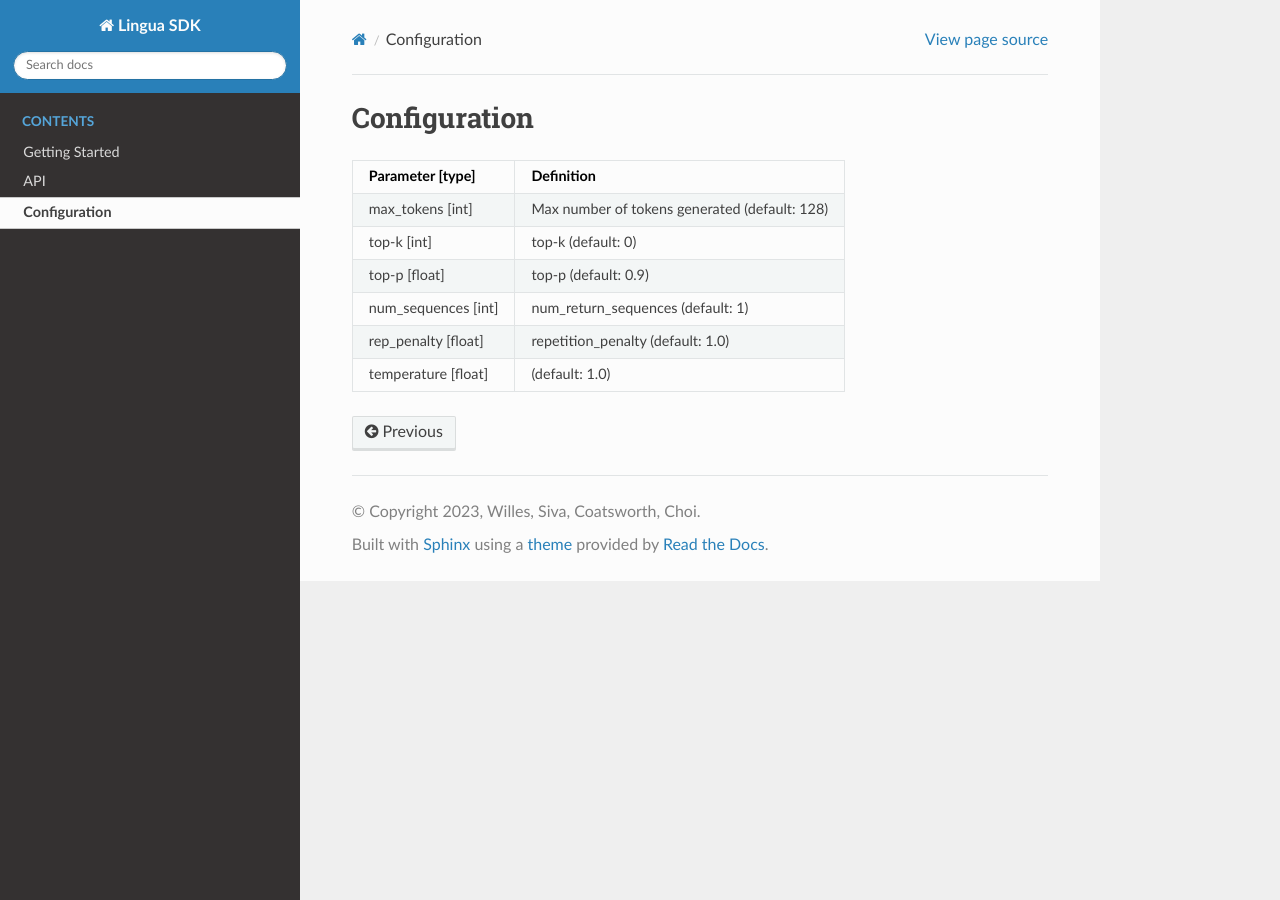
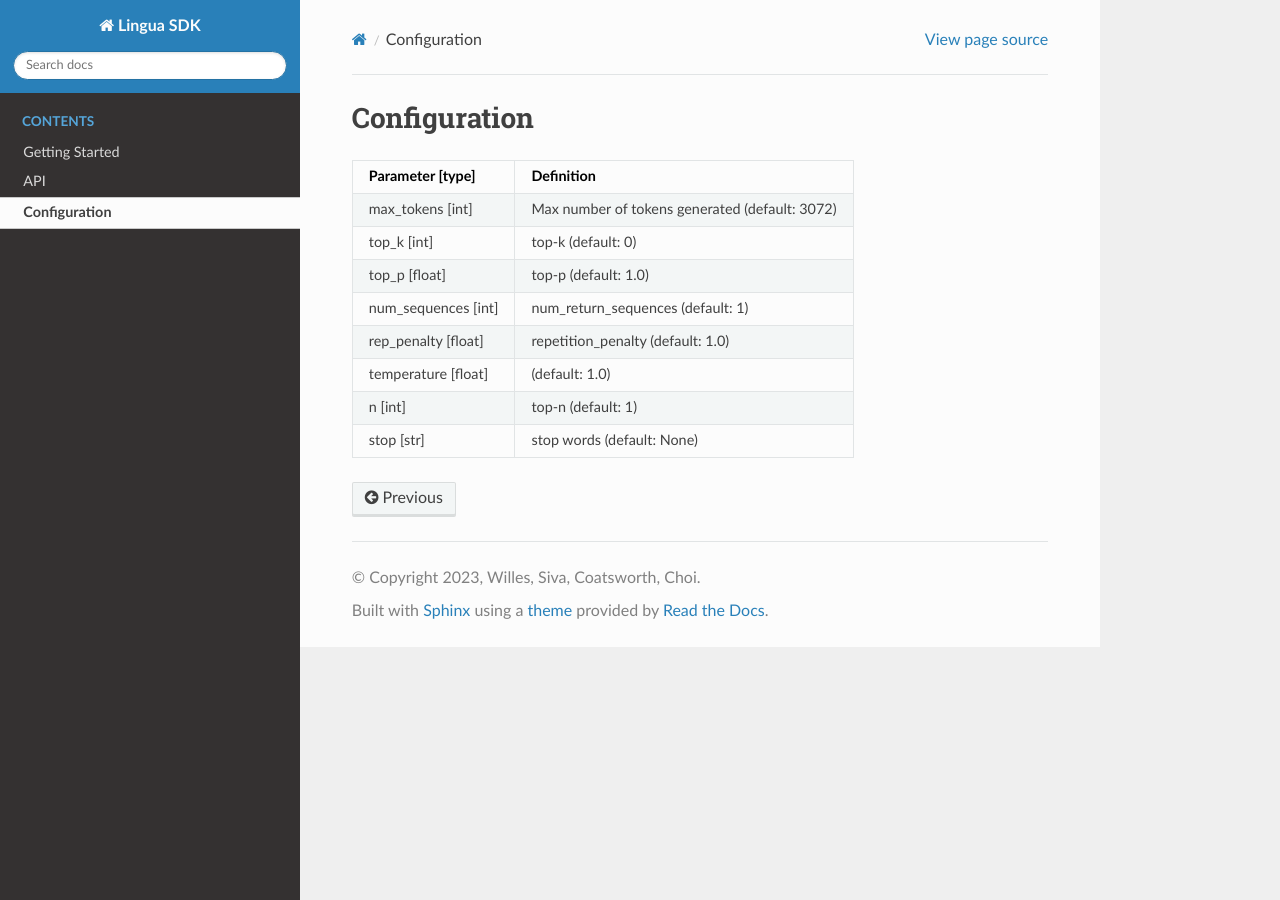
Before and after one commit to VectorInstitute/kaleidoscope-sdk, a Sphinx documentation site: the page built from docs/configuration.rst, in a window 1280 px wide. Built offline with Sphinx 7.4.7 and the Read the Docs theme 2.0.0, drawn with Linux system fonts in a browser that asks for light colours.

Commit message:
Fix docs to support OPT-175b

```diff
--- a/docs/configuration.rst
+++ b/docs/configuration.rst
@@ -7,14 +7,18 @@ Configuration
     * - Parameter [type]
       - Definition
     * - max_tokens [int]
-      - Max number of tokens generated (default: 128)
-    * - top-k [int]
+      - Max number of tokens generated (default: 3072)
+    * - top_k [int]
       - top-k (default: 0)
-    * - top-p [float]
-      - top-p (default: 0.9)
+    * - top_p [float]
+      - top-p (default: 1.0)
     * - num_sequences [int]
       - num_return_sequences (default: 1)
     * - rep_penalty [float]
       - repetition_penalty (default: 1.0)
     * - temperature [float]
       - (default: 1.0)
+    * - n [int]
+      - top-n (default: 1)
+    * - stop [str]
+      - stop words (default: None)
```
